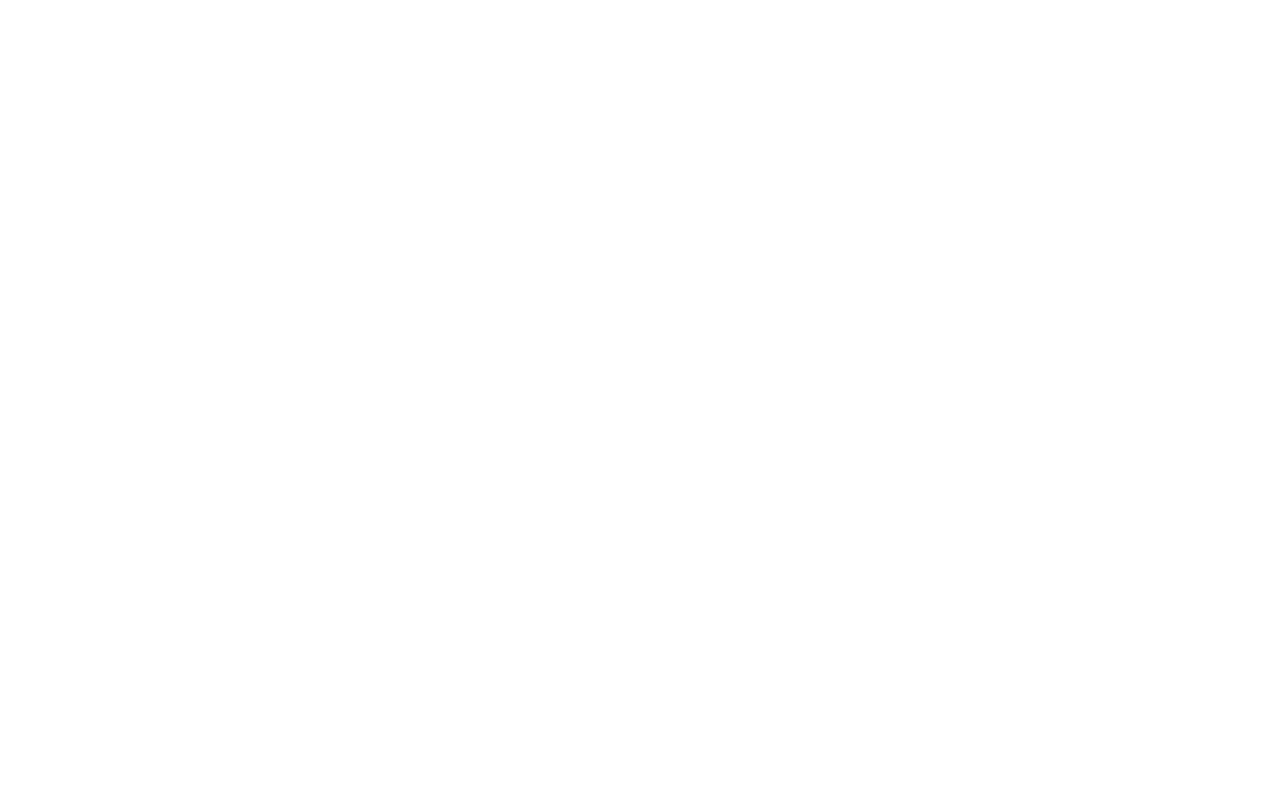
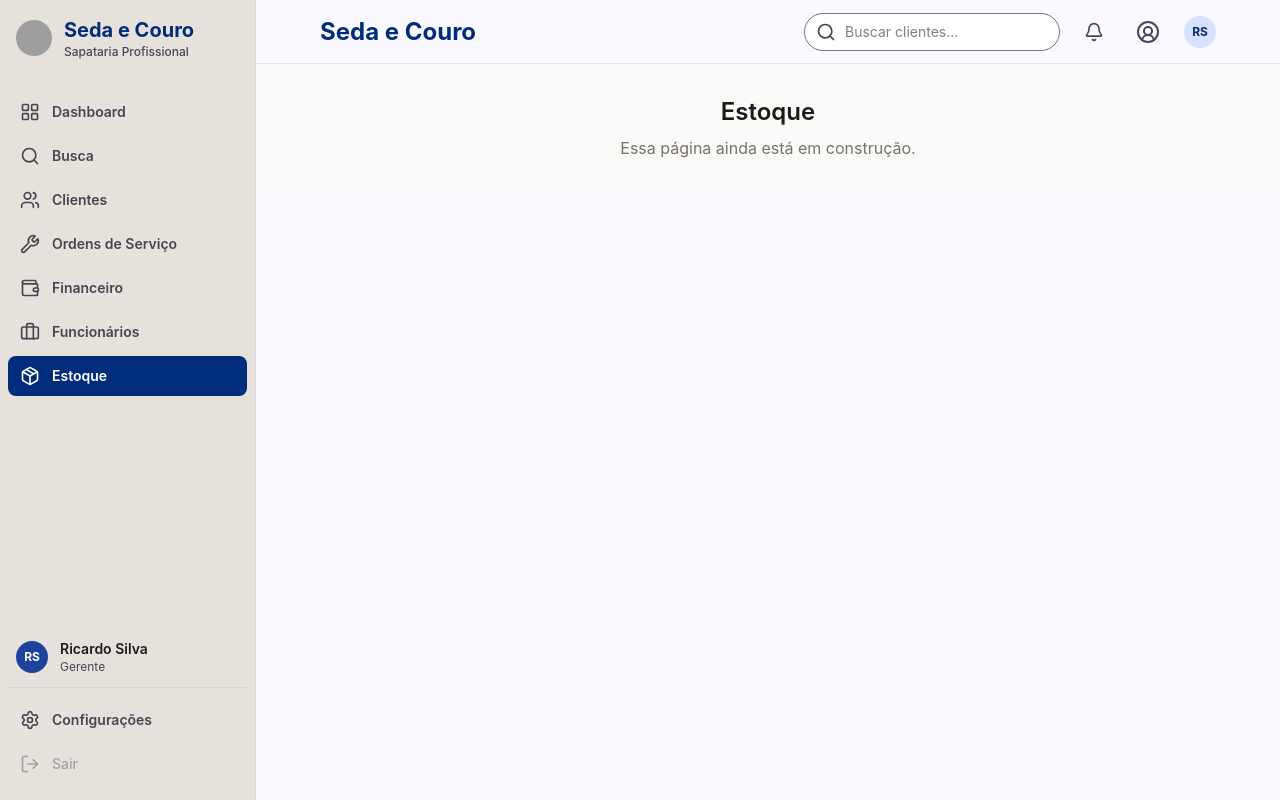
Before and after one commit to notedu/pi-sapataria, a React (Vite) app in the folder frontend/: page /estoque in a window 1280 px wide. Before the commit this address had no page. Built offline with nearby package versions, Linux system fonts and the light colour scheme; grey boxes are pictures that could not be loaded.

Commit message:
feat(main): Puxando As rotas

```diff
--- a/frontend/src/App.tsx
+++ b/frontend/src/App.tsx
@@ -22,6 +22,8 @@
         <Route path="/ordens-servico" element={<OrdensServico />} />
         <Route path="/financeiro" element={<Financeiro />} />
         <Route path="/funcionarios" element={<Funcionarios />} />
+        <Route path="/estoque" element={<Estoque />} />
+        <Route path="/configuracoes" element={<Configuracoes />} />
       </Route>
     </Routes>
   );
```
